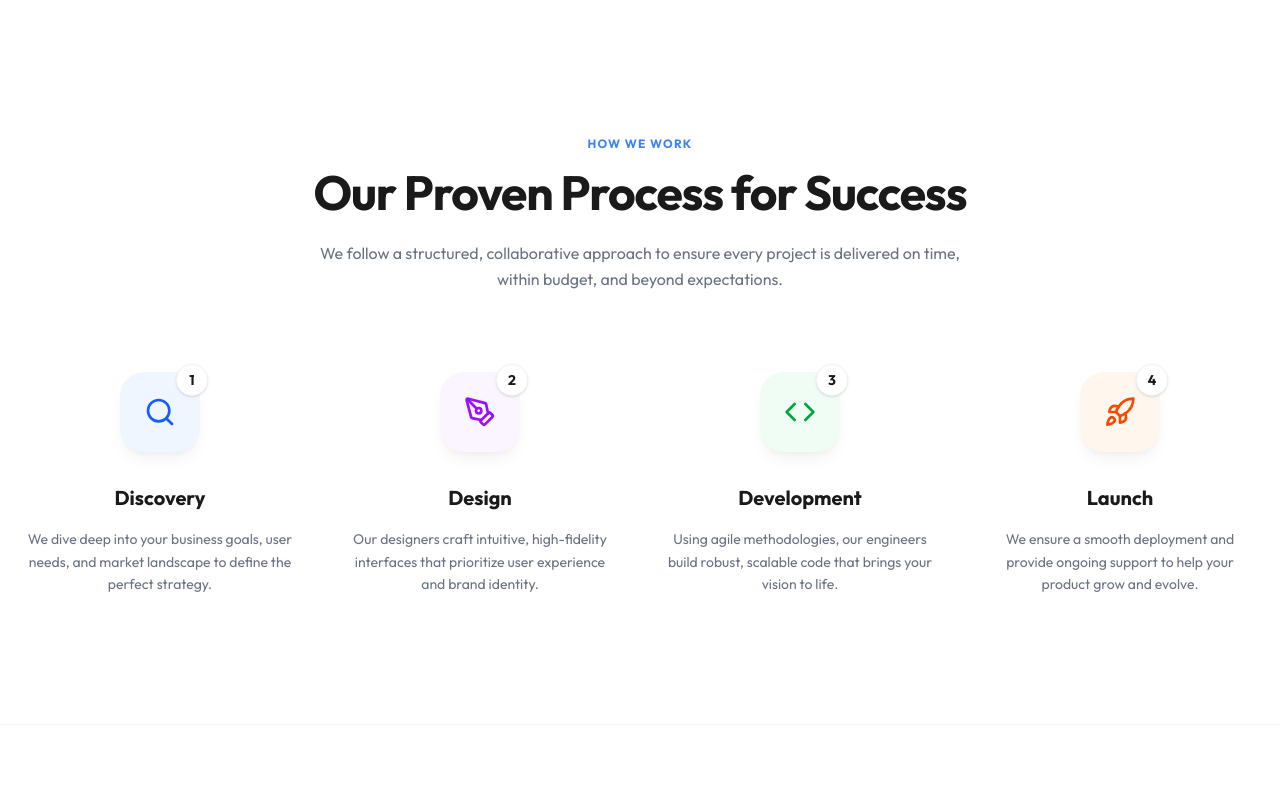
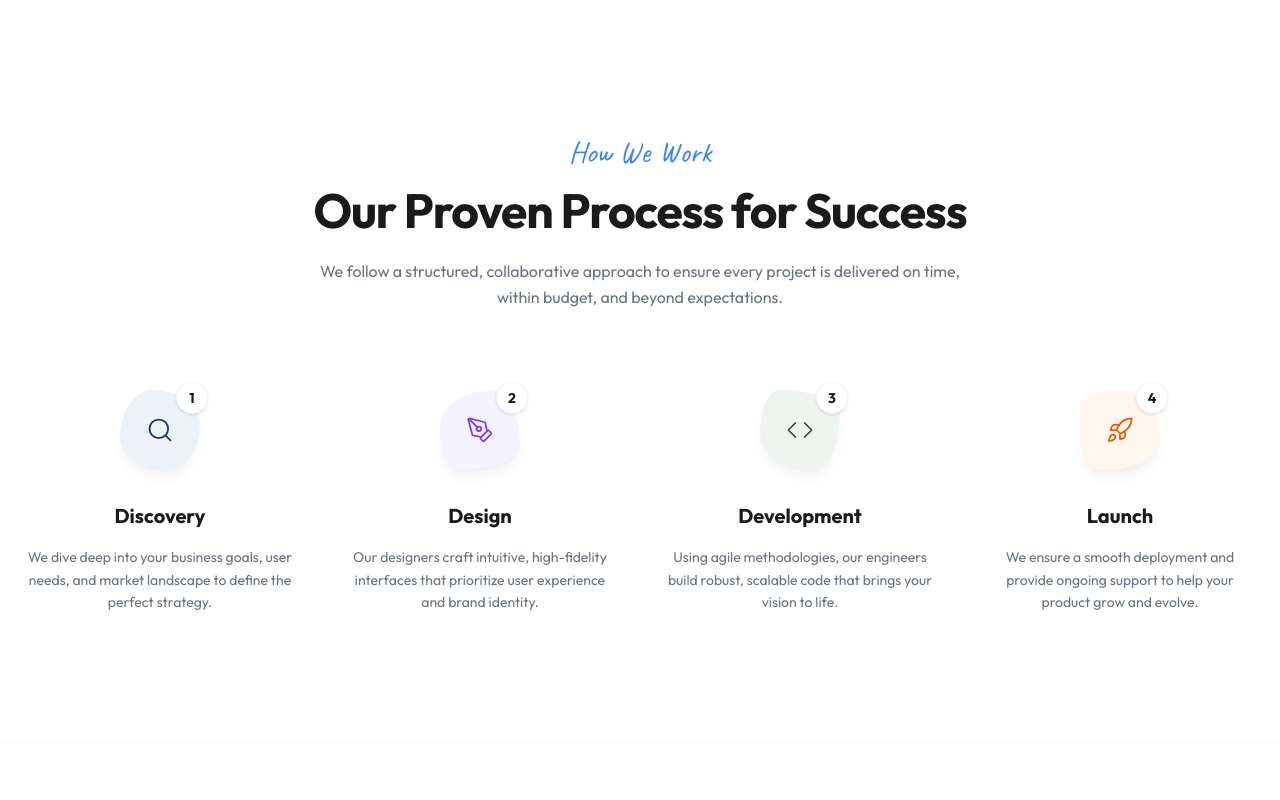
Before and after one commit to Sandalu-Xe/X-logica, a React (Vite) app: page /about in a window 1280 px wide. Shown: the part 1240-2040 px from the top of the page. Built offline with nearby package versions, Linux system fonts and the light colour scheme.

Commit message:
greate work

```diff
--- a/src/components/FeaturedService.tsx
+++ b/src/components/FeaturedService.tsx
@@ -21,7 +21,7 @@ export default function FeaturedProduct() {
             transition={{ duration: 1, ease: [0.22, 1, 0.36, 1] }}
             viewport={{ once: false, margin: "-100px" }}
           >
-            <span className="text-2xl font-hand text-accent-violet mb-6 block">Featured Service</span>
+            <span className="text-2xl font-hand text-accent-blue mb-6 block">Featured Service</span>
             <h2 className="text-4xl md:text-5xl font-bold tracking-tight text-premium-black mb-8 leading-tight">
               Xlogica - Nexus Insights: <br /> Expert Digital Solutions
             </h2>
@@ -81,7 +81,7 @@ export default function FeaturedProduct() {
                 <div className="text-xl font-hand text-[#2C3E2C]/80 mb-1">Platform Growth</div>
                 <div className="text-3xl font-bold text-premium-black mb-4">$1.2M+</div>
                 <div className="flex items-center gap-2 text-xs text-[#2C3E2C] font-bold bg-[#E5E7E0] w-fit px-3 py-1 rounded-full">
-                   +15.4% <span className="opacity-50">this month</span>
+                  +15.4% <span className="opacity-50">this month</span>
                 </div>
               </motion.div>
             </div>
--- a/src/components/Hero.tsx
+++ b/src/components/Hero.tsx
@@ -131,7 +131,7 @@ export default function Hero() {
               initial={{ opacity: 0, rotate: -12, scale: 0.8 }}
               whileInView={{ opacity: 0.8, rotate: -12, scale: 1 }}
               transition={{ duration: 0.8, delay: 1.5 }}
-              className="absolute -top-8 -right-8 md:-right-16 font-hand text-2xl md:text-3xl text-[#5D4037] hidden sm:block"
+              className="absolute -top-8 -right-8 md:-right-16 font-hand text-2xl md:text-3xl text-black hidden sm:block"
             >
               Designed for People
             </motion.div>
--- a/src/components/PageHero.tsx
+++ b/src/components/PageHero.tsx
@@ -43,7 +43,7 @@ export default function PageHero({
         >
           <motion.span
             variants={itemVariants}
-            className={`inline-block px-4 py-1.5 mb-6 text-xs font-bold tracking-widest uppercase rounded-full border ${badgeClass}`}
+            className={`block mb-4 text-3xl font-hand ${badgeColor === 'blue' ? 'text-accent-blue' : 'text-accent-blue'}`}
           >
             {badge}
           </motion.span>
--- a/src/components/Projects.tsx
+++ b/src/components/Projects.tsx
@@ -17,7 +17,7 @@ export default function Projects() {
           className="flex flex-col md:flex-row md:items-end justify-between mb-20 gap-6"
         >
           <div className="max-w-2xl">
-            <motion.span variants={itemVariants} className="text-xs font-bold tracking-widest text-accent-blue uppercase mb-4 block">Our Projects</motion.span>
+            <motion.span variants={itemVariants} className="text-3xl font-hand text-accent-blue mb-4 block">Our Projects</motion.span>
             <motion.h2 variants={itemVariants} className="text-4xl md:text-5xl font-bold tracking-tight text-premium-black">
               Featured Projects and <br /> Success Stories
             </motion.h2>
--- a/src/components/Testimonials.tsx
+++ b/src/components/Testimonials.tsx
@@ -58,7 +58,7 @@ export default function Testimonials() {
           variants={containerVariants}
           className="text-center mb-20"
         >
-          <motion.span variants={itemVariants} className="text-xs font-bold tracking-widest text-accent-blue uppercase mb-4 block">Testimonials</motion.span>
+          <motion.span variants={itemVariants} className="text-3xl font-hand text-accent-blue mb-4 block">Testimonials</motion.span>
           <motion.h2 variants={itemVariants} className="text-4xl md:text-5xl font-bold tracking-tight text-premium-black mb-6">
             What Our Clients Say
           </motion.h2>
--- a/src/data/process.ts
+++ b/src/data/process.ts
@@ -10,27 +10,27 @@ export interface ProcessStep {
 
 export const processSteps: ProcessStep[] = [
   {
-    icon: React.createElement(Search, { className: 'w-8 h-8' }),
+    icon: React.createElement(Search, { size: 28, strokeWidth: 1.5 }),
     title: 'Discovery',
     description: 'We dive deep into your business goals, user needs, and market landscape to define the perfect strategy.',
-    color: 'bg-blue-50 text-blue-600',
+    color: 'bg-[#edf2f7] text-[#1a365d]',
   },
   {
-    icon: React.createElement(PenTool, { className: 'w-8 h-8' }),
+    icon: React.createElement(PenTool, { size: 28, strokeWidth: 1.5 }),
     title: 'Design',
     description: 'Our designers craft intuitive, high-fidelity interfaces that prioritize user experience and brand identity.',
-    color: 'bg-purple-50 text-purple-600',
+    color: 'bg-[#f5f3ff] text-[#7c3aed]',
   },
   {
-    icon: React.createElement(Code, { className: 'w-8 h-8' }),
+    icon: React.createElement(Code, { size: 28, strokeWidth: 1.5 }),
     title: 'Development',
     description: 'Using agile methodologies, our engineers build robust, scalable code that brings your vision to life.',
-    color: 'bg-green-50 text-green-600',
+    color: 'bg-[#f0f4f1] text-[#2d4a3e]',
   },
   {
-    icon: React.createElement(Rocket, { className: 'w-8 h-8' }),
+    icon: React.createElement(Rocket, { size: 28, strokeWidth: 1.5 }),
     title: 'Launch',
     description: 'We ensure a smooth deployment and provide ongoing support to help your product grow and evolve.',
-    color: 'bg-orange-50 text-orange-600',
+    color: 'bg-[#fff7ed] text-[#ea580c]',
   },
 ];
--- a/src/pages/AboutPage.tsx
+++ b/src/pages/AboutPage.tsx
@@ -111,7 +111,7 @@ export default function AboutPage() {
       <section className="py-24 md:py-32 bg-white">
         <div className="max-w-7xl mx-auto px-6">
           <motion.div initial="hidden" whileInView="visible" viewport={{ once: false, margin: '-100px' }} variants={containerVariants} className="text-center mb-20">
-            <motion.span variants={itemVariants} className="text-xs font-bold tracking-widest text-accent-blue uppercase mb-4 block">How We Work</motion.span>
+            <motion.span variants={itemVariants} className="text-3xl font-hand text-accent-blue mb-4 block">How We Work</motion.span>
             <motion.h2 variants={itemVariants} className="text-4xl md:text-5xl font-bold tracking-tight text-premium-black mb-6">Our Proven Process for Success</motion.h2>
             <motion.p variants={itemVariants} className="text-gray-500 max-w-2xl mx-auto leading-relaxed">
               We follow a structured, collaborative approach to ensure every project is delivered on time, within budget, and beyond expectations.
@@ -120,9 +120,23 @@ export default function AboutPage() {
 
           <motion.div initial="hidden" whileInView="visible" viewport={{ once: false, margin: '-100px' }} variants={containerVariants} className="grid grid-cols-1 md:grid-cols-2 lg:grid-cols-4 gap-12 relative">
             <div className="absolute top-1/4 left-0 right-0 h-0.5 bg-gray-200 hidden lg:block -z-10" />
-            {processSteps.map((step, i) => (
+            {processSteps.map((step, i) => {
+              const blobClasses = [
+                'rounded-[40%_60%_40%_60%_/_60%_40%_60%_40%]',
+                'rounded-[65%_35%_76%_24%_/_47%_70%_30%_53%]',
+                'rounded-[24%_76%_35%_65%_/_53%_30%_70%_47%]',
+                'rounded-[45%_55%_70%_30%_/_30%_70%_45%_55%]'
+              ];
+              const hovers = [
+                'group-hover:scale-110',
+                'group-hover:-rotate-12',
+                'group-hover:rotate-12',
+                'group-hover:scale-110'
+              ];
+
+              return (
                 <motion.div key={i} variants={itemVariants} className="flex flex-col items-center text-center group">
-                <div className={`w-20 h-20 rounded-3xl flex items-center justify-center mb-8 relative z-10 transition-transform duration-300 group-hover:scale-110 shadow-lg shadow-black/5 ${step.color}`}>
+                  <div className={`w-20 h-20 flex items-center justify-center mb-8 relative z-10 transition-all duration-500 ${blobClasses[i]} ${hovers[i]} shadow-lg shadow-black/5 ${step.color}`}>
                     {step.icon}
                     <div className="absolute -top-2 -right-2 w-8 h-8 bg-white rounded-full border border-gray-100 flex items-center justify-center text-sm font-bold text-premium-black shadow-sm">
                       {i + 1}
@@ -131,7 +145,8 @@ export default function AboutPage() {
                   <h3 className="text-xl font-bold text-premium-black mb-4">{step.title}</h3>
                   <p className="text-gray-500 text-sm leading-relaxed">{step.description}</p>
                 </motion.div>
-            ))}
+              );
+            })}
           </motion.div>
         </div>
       </section>
--- a/src/pages/CareersPage.tsx
+++ b/src/pages/CareersPage.tsx
@@ -51,7 +51,7 @@ export default function CareersPage() {
             variants={containerVariants}
             className="text-center mb-16"
           >
-            <motion.span variants={itemVariants} className="text-xs font-bold tracking-widest text-accent-blue uppercase mb-4 block">Why Xlogica</motion.span>
+            <motion.span variants={itemVariants} className="text-3xl font-hand text-accent-blue mb-4 block">Why Xlogica</motion.span>
             <motion.h2 variants={itemVariants} className="text-4xl md:text-5xl font-bold tracking-tight text-premium-black mb-6">Perks & Benefits</motion.h2>
           </motion.div>
 
@@ -82,7 +82,7 @@ export default function CareersPage() {
             className="flex flex-col md:flex-row md:items-end justify-between mb-16 gap-6"
           >
             <div className="max-w-2xl">
-              <motion.span variants={itemVariants} className="text-xs font-bold tracking-widest text-accent-blue uppercase mb-4 block">Open Positions</motion.span>
+              <motion.span variants={itemVariants} className="text-3xl font-hand text-accent-blue mb-4 block">Open Positions</motion.span>
               <motion.h2 variants={itemVariants} className="text-4xl md:text-5xl font-bold tracking-tight text-premium-black">Find Your Next Role</motion.h2>
             </div>
             <motion.p variants={itemVariants} className="text-gray-500 max-w-sm">
```
Lines whose indentation alone changed are shown as unchanged.
